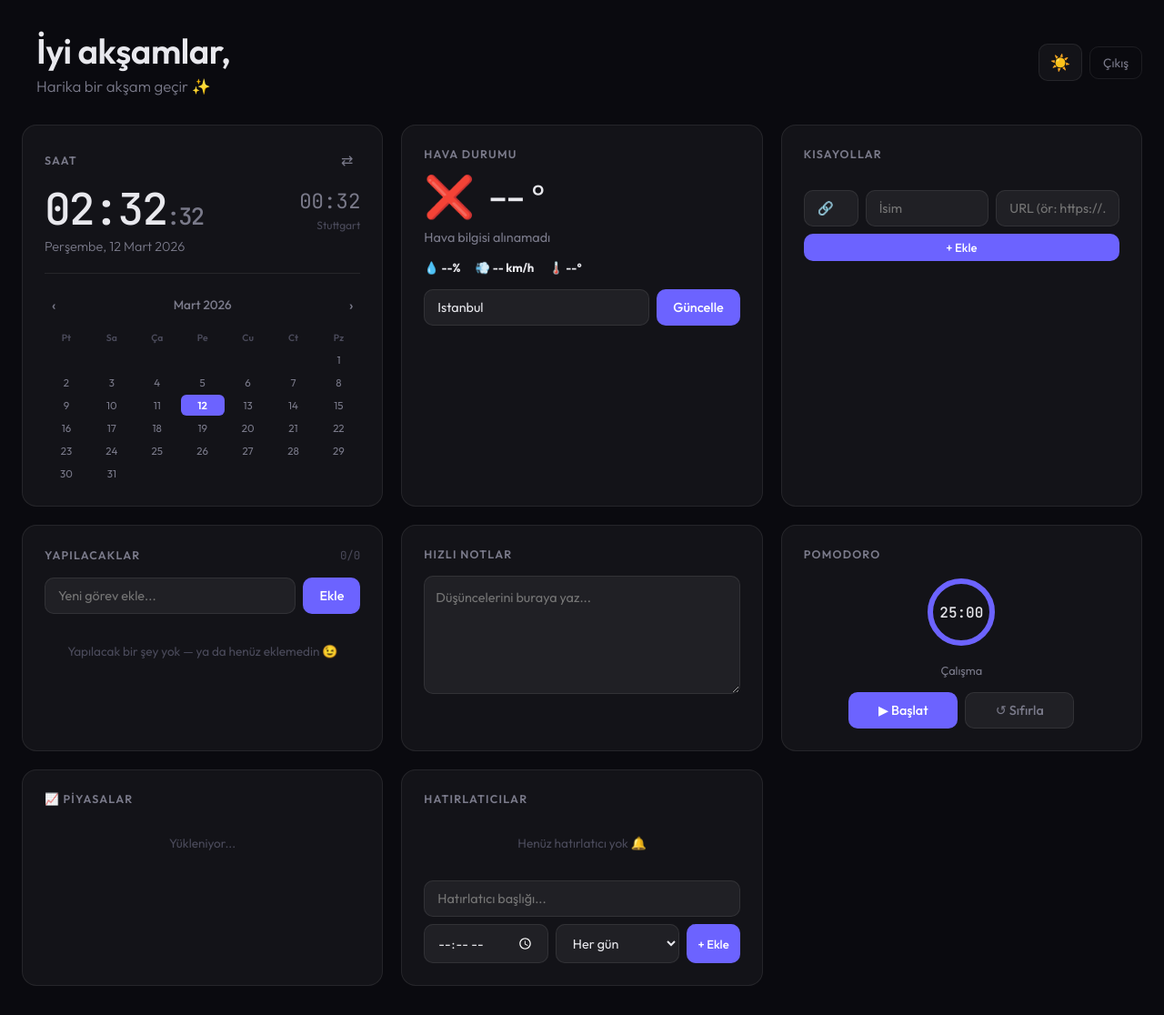
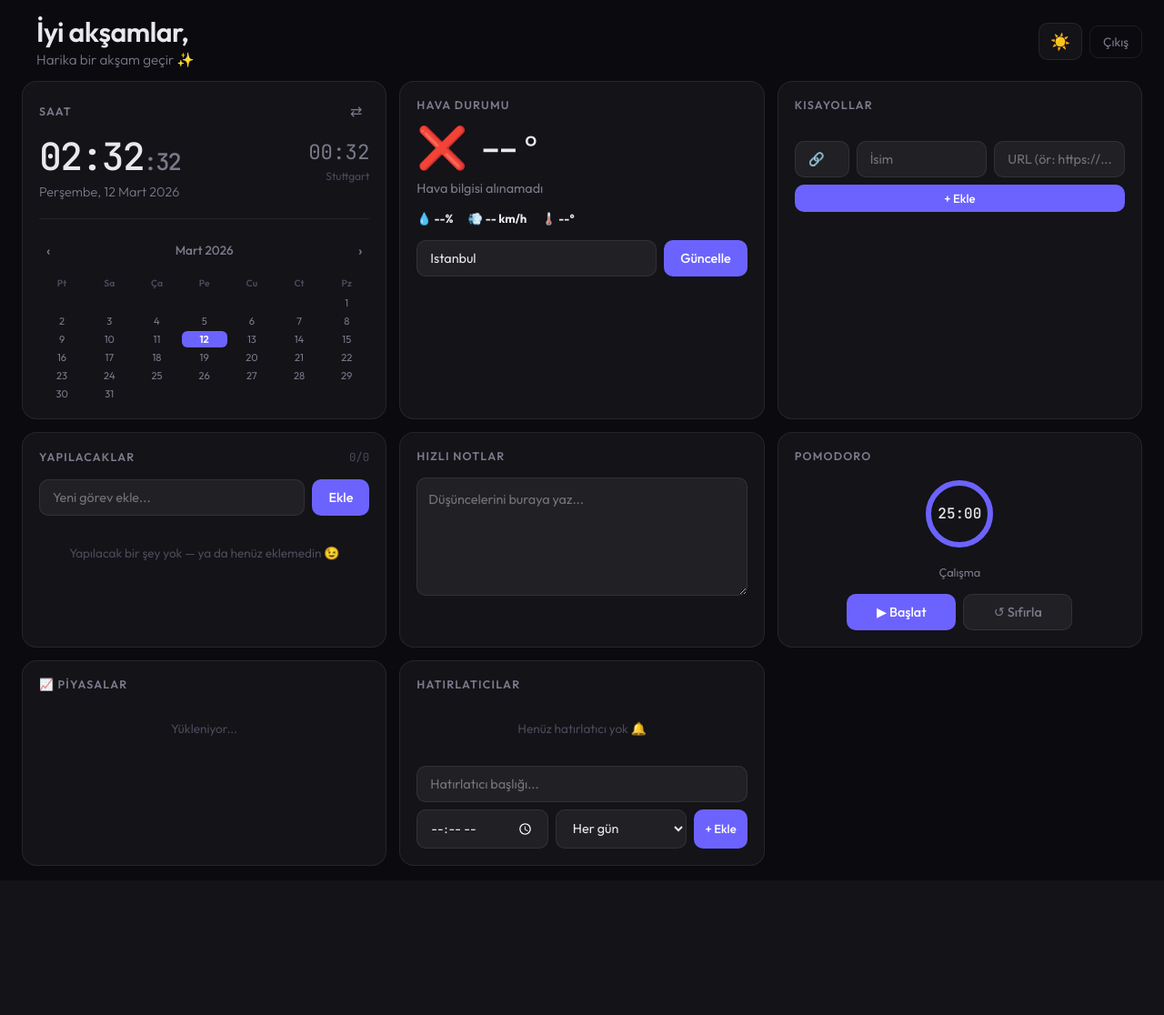
Before and after one commit to I-Twirn-I/dashboard, a Flask app: template templates/index.html in a window 1280 px wide. Shown: the whole page at 91% size. After the commit the page ends 952 px from the top, so only its background shows below. Run offline with Flask 3, Linux system fonts and the light colour scheme; the template is opened without the code that fills it, so the values that code supplies are empty; some libraries are stand-ins or nearby versions.

Commit message:
fix: tüm kartlar ekrana sığacak şekilde padding ve spacing küçültüldü

```diff
--- a/templates/index.html
+++ b/templates/index.html
@@ -69,21 +69,21 @@
             transition: background var(--transition), color var(--transition);
         }
 
-        .container { max-width: 1280px; margin: 0 auto; padding: 32px 24px; }
+        .container { max-width: 1280px; margin: 0 auto; padding: 16px 24px; }
 
         /* ── Header ── */
         .header {
             display: flex;
             align-items: center;
             justify-content: space-between;
-            margin-bottom: 32px;
+            margin-bottom: 14px;
             flex-wrap: wrap;
-            gap: 16px;
+            gap: 10px;
         }
 
-        .greeting h1 { font-size: 2.4rem; font-weight: 600; letter-spacing: -0.5px; margin-bottom: 4px; }
+        .greeting h1 { font-size: 1.9rem; font-weight: 600; letter-spacing: -0.5px; margin-bottom: 2px; }
         .greeting h1 span { color: var(--accent); }
-        .greeting p { color: var(--text-secondary); font-size: 1.05rem; font-weight: 300; }
+        .greeting p { color: var(--text-secondary); font-size: 0.95rem; font-weight: 300; }
 
         .header-actions { display: flex; gap: 8px; align-items: center; }
 
@@ -116,7 +116,7 @@
         .grid {
             display: grid;
             grid-template-columns: repeat(3, 1fr);
-            gap: 20px;
+            gap: 14px;
         }
 
         /* ── Card base ── */
@@ -124,7 +124,7 @@
             background: var(--bg-card);
             border: 1px solid var(--border);
             border-radius: var(--radius);
-            padding: 24px;
+            padding: 18px;
             transition: border-color var(--transition), background var(--transition), box-shadow var(--transition);
             position: relative;
             overflow: hidden;
@@ -217,7 +217,7 @@
 
         /* ── Clock card ── */
         .clock-card { grid-column: span 1; }
-        .clock-time { font-family: var(--font-mono); font-size: 3rem; font-weight: 500; letter-spacing: -2px; line-height: 1; }
+        .clock-time { font-family: var(--font-mono); font-size: 2.6rem; font-weight: 500; letter-spacing: -2px; line-height: 1; }
         .clock-seconds { font-size: 1.6rem; color: var(--text-secondary); }
         .clock-date { font-size: 0.9rem; color: var(--text-secondary); margin-top: 8px; font-weight: 300; }
         .clock-secondary-time { font-family: var(--font-mono); font-size: 1.4rem; font-weight: 400; color: var(--text-secondary); }
@@ -228,7 +228,7 @@
         .calendar-nav { background: none; color: var(--text-secondary); border: none; padding: 4px 8px; font-size: 1rem; cursor: pointer; border-radius: 6px; transition: all 0.2s; }
         .calendar-nav:hover { background: var(--bg-input); color: var(--text-primary); transform: none; }
         .calendar-grid { display: grid; grid-template-columns: repeat(7, 1fr); gap: 2px; }
-        .calendar-day { text-align: center; font-size: 0.72rem; padding: 4px 2px; border-radius: 6px; color: var(--text-secondary); }
+        .calendar-day { text-align: center; font-size: 0.7rem; padding: 2px 2px; border-radius: 6px; color: var(--text-secondary); }
         .calendar-day.today { background: var(--accent); color: white; font-weight: 600; }
         .calendar-day.empty { color: transparent; }
         .calendar-day-name { text-align: center; font-size: 0.65rem; font-weight: 600; color: var(--text-muted); padding: 4px 2px; }
```
